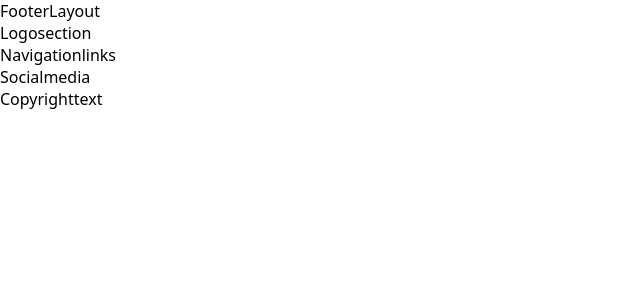
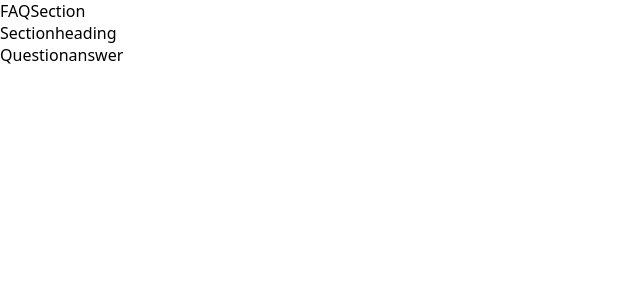
Before and after one commit to EshwarRao717/PRACTICE-SET01, a React (Vite) app: page / in a window 1280 px wide. Shown: the top 300 px of the page, without its empty margins (0-640 px from the left). Built offline with nearby package versions, Linux system fonts and the light colour scheme.

Commit message:
12Faq-Section

```diff
--- a/src/App.jsx
+++ b/src/App.jsx
@@ -1,4 +1,5 @@
-import FooterLayout from "./Component.jsx/FooterLayout"
+import FAQSection from "./Component.jsx/FAQSection"
+
 
 
 
@@ -9,7 +10,7 @@ import FooterLayout from "./Component.jsx/FooterLayout"
 const App = () => {
   return (
     <div >
-<FooterLayout/>
+<FAQSection/>
     </div>
   )
 }
--- a/src/Component.jsx/Copyrighttext.jsx
+++ /dev/null
@@ -1,9 +0,0 @@
-import React from 'react'
-
-const Copyrighttext = () => {
-  return (
-    <div>Copyrighttext</div>
-  )
-}
-
-export default Copyrighttext
--- /dev/null
+++ b/src/Component.jsx/FAQSection.jsx
@@ -0,0 +1,14 @@
+import React from 'react'
+import Sectionheading from './Sectionheading'
+import Questionanswer from './Questionanswer'
+
+const FAQSection = () => {
+  return (
+    <div>FAQSection
+        <Sectionheading/>
+        <Questionanswer/>
+    </div>
+  )
+}
+
+export default FAQSection
--- a/src/Component.jsx/FooterLayout.jsx
+++ /dev/null
@@ -1,18 +0,0 @@
-import React from 'react'
-import Logosection from './Logosection'
-import Navigationlinks from './Navigationlinks'
-import Socialmedia from './Socialmedia'
-import Copyrighttext from './Copyrighttext'
-
-const FooterLayout = () => {
-  return (
-    <div>FooterLayout
-        <Logosection/>
-        <Navigationlinks/>
-        <Socialmedia/>
-        <Copyrighttext/>
-    </div>
-  )
-}
-
-export default FooterLayout
--- a/src/Component.jsx/Logosection.jsx
+++ /dev/null
@@ -1,9 +0,0 @@
-import React from 'react'
-
-const Logosection = () => {
-  return (
-    <div>Logosection</div>
-  )
-}
-
-export default Logosection
--- a/src/Component.jsx/Navigationlinks.jsx
+++ /dev/null
@@ -1,9 +0,0 @@
-import React from 'react'
-
-const Navigationlinks = () => {
-  return (
-    <div>Navigationlinks</div>
-  )
-}
-
-export default Navigationlinks
--- /dev/null
+++ b/src/Component.jsx/Questionanswer.jsx
@@ -0,0 +1,9 @@
+import React from 'react'
+
+const Questionanswer = () => {
+  return (
+    <div>Questionanswer</div>
+  )
+}
+
+export default Questionanswer
--- /dev/null
+++ b/src/Component.jsx/Sectionheading.jsx
@@ -0,0 +1,9 @@
+import React from 'react'
+
+const Sectionheading = () => {
+  return (
+    <div>Sectionheading</div>
+  )
+}
+
+export default Sectionheading
--- a/src/Component.jsx/Socialmedia.jsx
+++ /dev/null
@@ -1,9 +0,0 @@
-import React from 'react'
-
-const Socialmedia = () => {
-  return (
-    <div>Socialmedia</div>
-  )
-}
-
-export default Socialmedia
```
